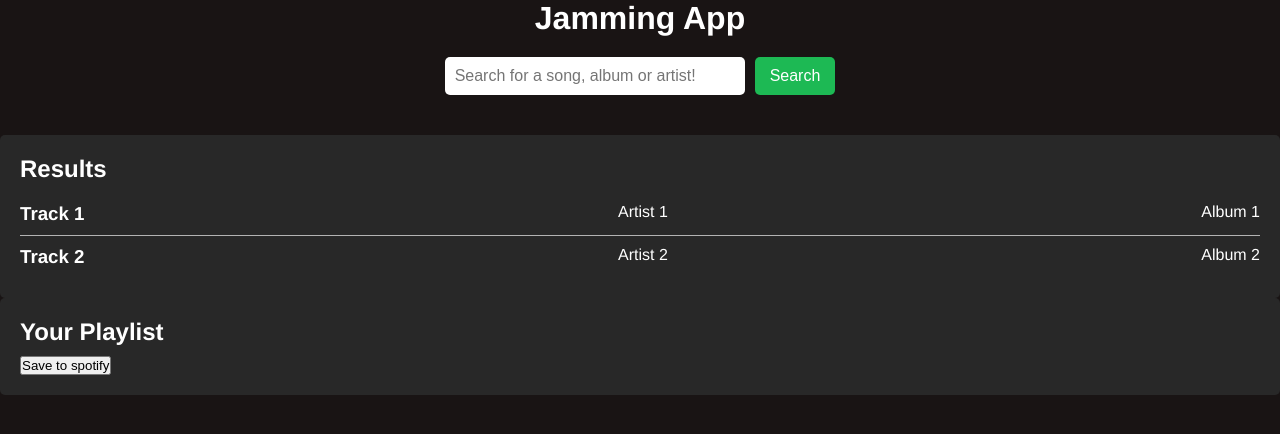
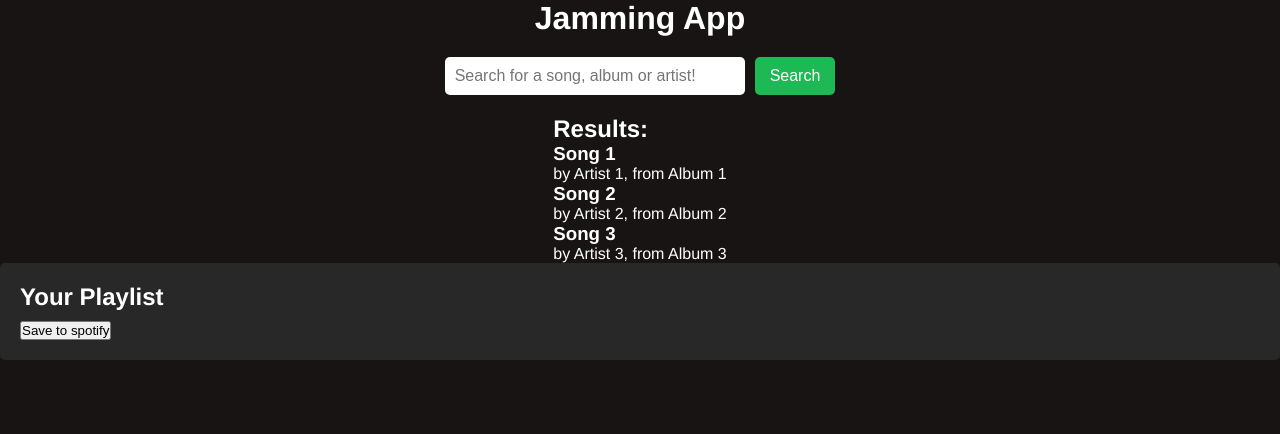
Before and after one commit to KelvynGiller/Jamming, a React (Create React App) app: page / in a window 1280 px wide. Shown: the top 434 px of the page. Built offline with nearby package versions, Linux system fonts and the light colour scheme.

Commit message:
added useState

```diff
--- a/src/components/App/App.js
+++ b/src/components/App/App.js
@@ -1,17 +1,27 @@
-import React from 'react'
+import React, { useState } from 'react'
 import SearchBar from '../SearchBar/SearchBar';
 import SearchResults from '../SearchResults/SearchResults.js';
 import Playlist from '../Playlist/Playlist';
 import './App.css';
 
+const mockTracks = [
+  { id: 1, name: "Song 1", artist: "Artist 1", album: "Album 1" },
+  { id: 2, name: "Song 2", artist: "Artist 2", album: "Album 2" },
+  { id: 3, name: "Song 3", artist: "Artist 3", album: "Album 3" },
+];
+
 const App = () => {
+
+  const [searchResults, setSearchResults] = useState(mockTracks);
+console.log(searchResults);
   return (
     <div className="app">
       <h1>Jamming App</h1>
       <SearchBar />
-      <SearchResults />
+      <SearchResults searchResults={searchResults} />
       <Playlist />
     </div>
-  )
+  );
 }
+
 export default App;
--- a/src/components/SearchResults/SearchResults.css
+++ b/src/components/SearchResults/SearchResults.css
@@ -1,23 +1,28 @@
 .search-results {
-    width: 100%; /* Largura total */
+    width: 100%;
     padding: 20px;
-    background-color: #282828; /* Fundo escuro */
-    border-radius: 5px; /* Bordas arredondadas */
+    background-color: #282828;
+    border-radius: 5px;
     margin-top: 20px;
+    margin-bottom: 10px;
 }
 
 .search-results h2 {
     margin-bottom: 10px;
-    font-size: 24px; /* Tamanho da fonte */
+    font-size: 24px;
 }
 
 .track {
     display: flex;
     justify-content: space-between;
     padding: 10px 0;
-    border-bottom: 1px solid #B3B3B3; /* Linha separadora */
+    border-bottom: 1px solid #B3B3B3;
+    margin-bottom: 10px;
+}
+.track p {
+    margin-bottom: 10px;
 }
 
 .track:last-child {
-    border-bottom: none; /* Remove a linha da última track */
+    border-bottom: none;
 }
--- a/src/components/SearchResults/SearchResults.js
+++ b/src/components/SearchResults/SearchResults.js
@@ -1,20 +1,19 @@
-import React from 'react';
-import Tracklist from '../Tracklist/Tracklist';
+import React, { useState } from 'react';
+import Track from '../Track/Track';
 import './SearchResults.css';
 
-const SearchResults = () => {
 
-    const tracks = [
-        { id: 1, name: 'Track 1', artist: 'Artist 1', album: 'Album 1' },
-        { id: 2, name: 'Track 2', artist: 'Artist 2', album: 'Album 2' },
-    ];
-
-    return (
-        <div className="search-results">
-            <h2>Results</h2>
-            <Tracklist tracks={tracks} />
-        </div>
-    );
-};
+const SearchResults = ({ searchResults }) => {
+  console.log(searchResults);
+  const [results, setResults] = useState([]);
+  return (
+    <div className="SearchResults">
+      <h2>Results:</h2>
+      {searchResults.map(track => (
+        <Track key={track.id} track={track} />
+      ))}
+    </div>
+  );
+}
 
 export default SearchResults;
--- a/src/components/Track/Track.js
+++ b/src/components/Track/Track.js
@@ -1,16 +1,12 @@
-import React from "react";
-import './Track.css';
-
+import React from 'react';
 
 const Track = ({ track }) => {
-    return (
-    <div className="track">
-        <h3>{track.name}</h3>
-        <p>{track.artist}</p>
-        <p>{track.album}</p>
-
+  return (
+    <div className="Track">
+      <h3>{track.name}</h3>
+      <p>by {track.artist}, from {track.album}</p>
     </div>
-    )
+  );
 }
 
 export default Track;
```
